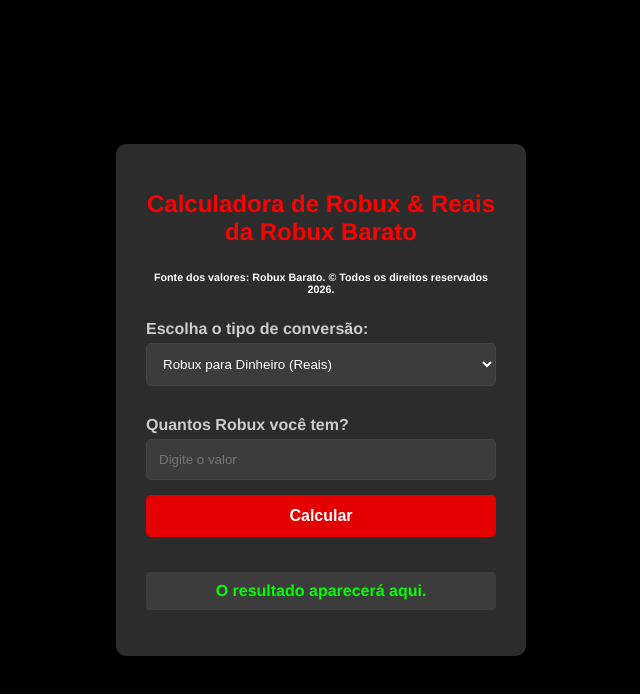
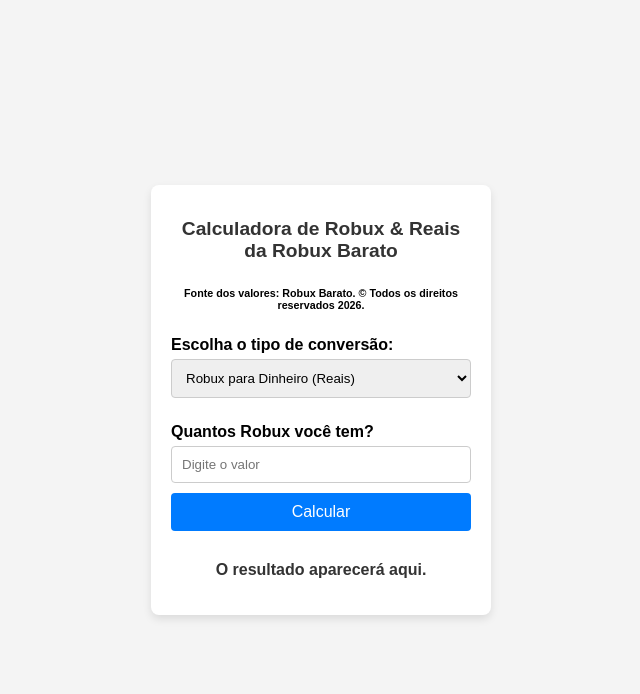
Before and after one commit to Flake888sites/Calculadora-robux-robux-barato-, a plain HTML site: page index.html in a window 1280 px wide. Shown: the whole page, without its empty margins (319-959 px from the left). Drawn offline with Linux system fonts and the light colour scheme.

Commit message:
Update style.css

```diff
--- a/style.css
+++ b/style.css
@@ -1,69 +1,58 @@
-
 body {
-    font-family: 'Helvetica Neue', Helvetica, Arial, sans-serif; /* Fonte mais comum e limpa */
-    background-color: black; /* Fundo escuro, quase preto */
+    font-family: Arial, sans-serif;
+    background-color: #f4f4f4;
     display: flex;
     justify-content: center;
     align-items: center;
     height: 100vh;
     margin: 0;
-    color: #fff; /* Texto padrão branco */
 }
 
 .container {
-    background-color: #2c2c2c; /* Fundo do container ligeiramente mais claro que o body */
-    padding: 30px; /* Um pouco mais de padding para melhor visual */
-    border-radius: 10px; /* Bordas mais suaves */
-    box-shadow: 0 0 20px rgba(0, 0, 0, 0.5); /* Sombra mais proeminente */
-    width: 350px; /* Um pouco mais largo */
+    background-color: #fff;
+    padding: 20px;
+    border-radius: 8px;
+    box-shadow: 0 4px 8px rgba(0, 0, 0, 0.1);
     text-align: center;
+    width: 300px;
 }
 
 h1 {
-    color: red; /* Vermelho vibrante, cor principal do site */
-    font-size: 1.5em; /* Tamanho da fonte levemente aumentado */
-    margin-bottom: 20px;
+    color: #333;
+    font-size: 1.2em;
 }
 
 label {
     display: block;
-    margin-top: 15px; /* Mais espaço entre labels */
+    margin-top: 15px;
     margin-bottom: 5px;
     font-weight: bold;
     text-align: left;
-    color: #ccc; /* Cor de texto mais suave para labels */
 }
 
 select, input, button {
     width: 100%;
-    padding: 12px; /* Padding um pouco maior para botões e inputs */
-    margin-bottom: 15px;
-    border-radius: 5px; /* Bordas suaves */
-    border: 1px solid #444; /* Borda sutil nos campos */
-    box-sizing: border-box;
-    background-color: #3c3c3c; /* Fundo dos campos escuro */
-    color: #fff; /* Texto dentro dos campos branco */
+    padding: 10px;
+    margin-bottom: 10px;
+    border-radius: 4px;
+    border: 1px solid #ccc;
+    box-sizing: border-box; /* Garante que padding e border não aumentem a largura total */
 }
 
 button {
-    background-color: #e50000; /* Vermelho vibrante para o botão principal */
+    background-color: #007BFF;
     color: white;
     border: none;
     cursor: pointer;
     font-size: 1em;
-    font-weight: bold; /* Botão mais destacado */
-    transition: background-color 0.3s ease; /* Transição suave ao passar o mouse */
 }
 
 button:hover {
-    background-color: #ff3333; /* Vermelho mais claro no hover */
+    background-color: #0056b3;
 }
 
 #result {
     margin-top: 20px;
     font-weight: bold;
-    color: #00ff00; /* Cor verde neon/clara para o resultado, contrastando bem */
-    background-color: #3c3c3c;
-    padding: 10px;
-    border-radius: 4px;
+    color: #333;
 }
```
